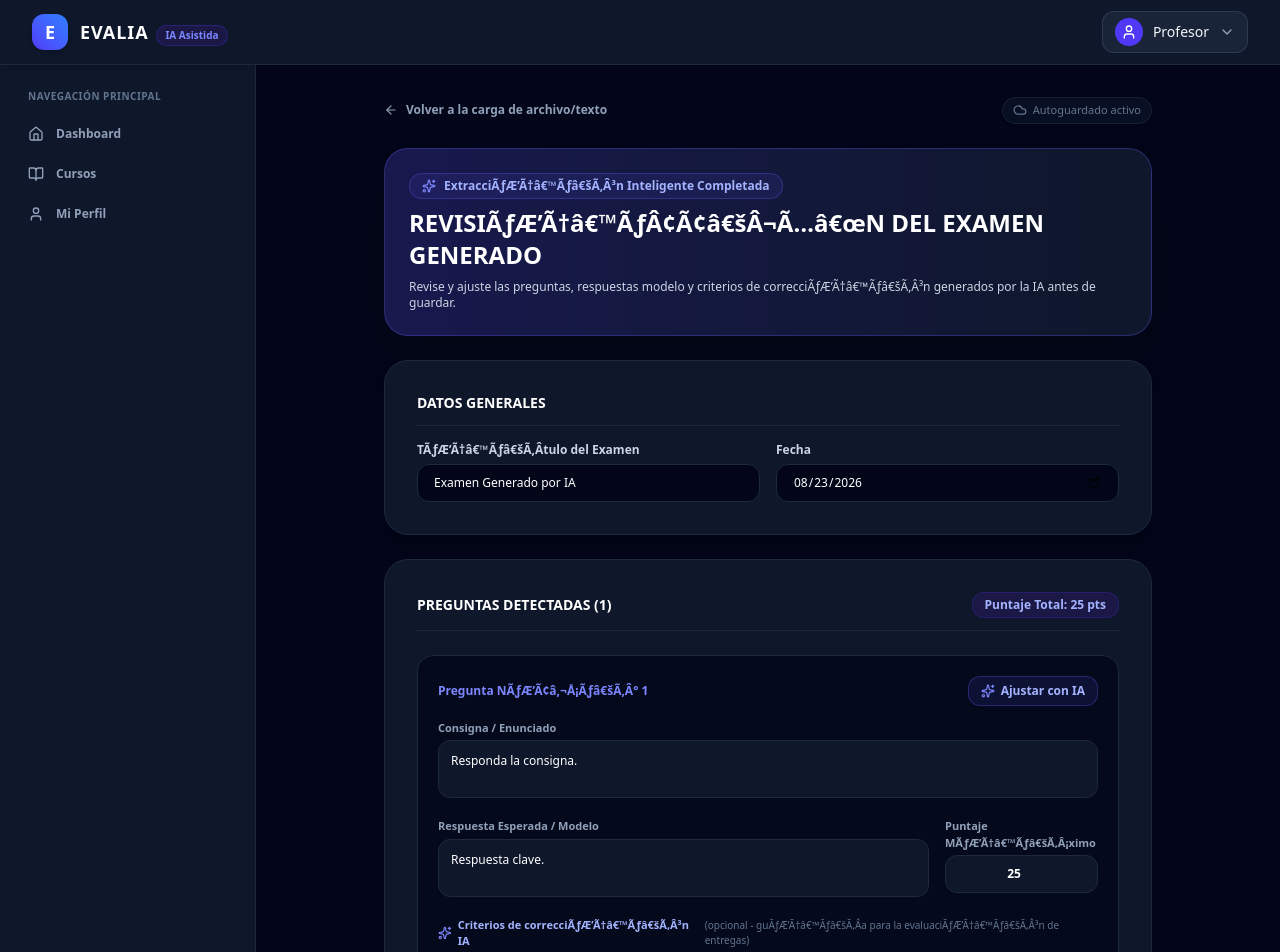
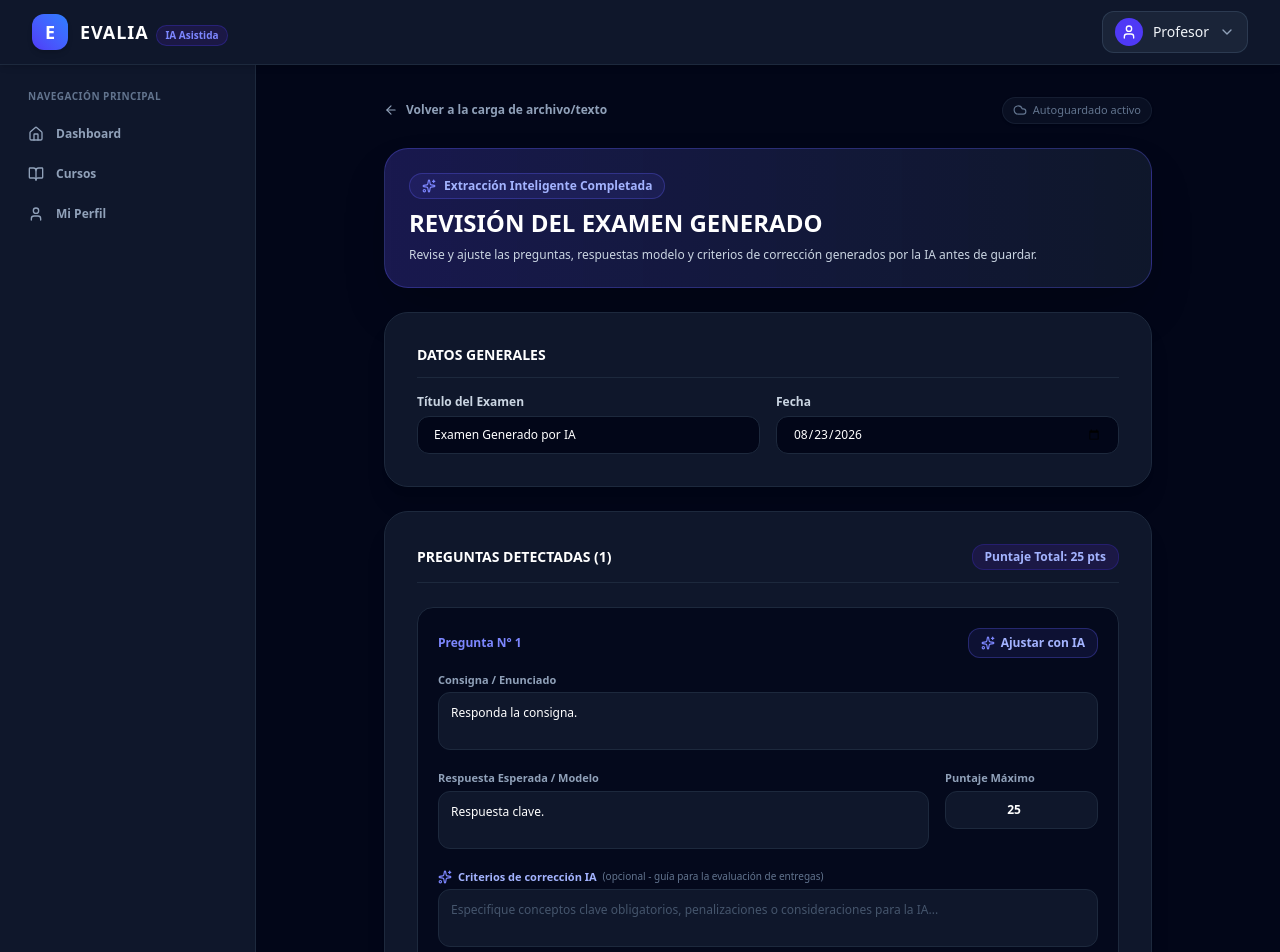
Before and after one commit to tooni-go/Front, a Next.js app: page /examenes/1/revision in a window 1280 px wide. Shown: the top 952 px of the page. Built offline with nearby package versions, Linux system fonts and the light colour scheme; no server answers.

Commit message:
fix(views): restaurar codificacion UTF-8 y caracteres especiales en vistas de examen

```diff
--- a/src/components/Views/ExamenEditarView.tsx
+++ b/src/components/Views/ExamenEditarView.tsx
@@ -33,7 +33,7 @@ export const ExamenEditarView: React.FC = () => {
 
   const examId = params.id;
   const [courseId, setCourseId] = useState<string | null>(null);
-  const [anioLectivo, setAnioLectivo] = useState<number>(2015);
+  const [anioLectivo, setAnioLectivo] = useState<number>(2024);
 
   const [titulo, setTitulo] = useState('');
   const [fecha, setFecha] = useState('');
@@ -100,7 +100,7 @@ export const ExamenEditarView: React.FC = () => {
         setTitulo(data.titulo);
         setFecha(data.fecha ? new Date(data.fecha).toISOString().split('T')[0] : '');
         setCourseId(data.cursoId);
-          if (data.curso?.anioLectivo) setAnioLectivo(data.curso.anioLectivo);
+        if (data.curso?.anioLectivo) setAnioLectivo(data.curso.anioLectivo);
         setEntregasCount(data.entregas?.length || 0);
 
         if (data.preguntas && data.preguntas.length > 0) {
@@ -252,12 +252,12 @@ export const ExamenEditarView: React.FC = () => {
             isOnline={isOnline}
           />
           <span className="px-3 py-1 bg-slate-900 border border-slate-700 rounded-lg text-[10px] font-bold text-slate-400">
-            MODO EDICIÃƒâ€œN
+            MODO EDICIÓN
           </span>
         </div>
       </div>
 
-      {/* Banner de recuperaciÃƒÂ³n de borrador previo */}
+      {/* Banner de recuperación de borrador previo */}
       {hasSavedDraft && showRestoreBanner && savedDraftMeta && (
         <div className="bg-indigo-950/70 border border-indigo-500/40 rounded-3xl p-5 flex flex-col sm:flex-row sm:items-center justify-between gap-4 shadow-xl animate-in fade-in duration-300">
           <div className="flex items-start gap-3.5">
@@ -272,7 +272,7 @@ export const ExamenEditarView: React.FC = () => {
                 </span>
               </h3>
               <p className="text-xs text-indigo-200/80 leading-relaxed">
-                TenÃƒÂ©s modificaciones guardadas en este equipo para este examen con {savedDraftData?.preguntas?.length || 0} consignas. Ã‚Â¿QuerÃƒÂ©s restaurarlas?
+                Tenés modificaciones guardadas en este equipo para este examen con {savedDraftData?.preguntas?.length || 0} consignas. ¿Querés restaurarlas?
               </p>
             </div>
           </div>
@@ -313,7 +313,7 @@ export const ExamenEditarView: React.FC = () => {
                 <AlertTriangle className="w-4 h-4 text-amber-400" />
                 Editar Examen
               </h2>
-              <p className="text-xs text-slate-400 mt-1">EstÃƒÂ¡s modificando un examen existente.</p>
+              <p className="text-xs text-slate-400 mt-1">Estás modificando un examen existente.</p>
             </div>
             {entregasCount > 0 && (
               <span className="px-3 py-1 bg-rose-950/80 border border-rose-800/40 rounded-xl text-[10px] font-bold text-rose-300 flex items-center gap-2">
@@ -326,7 +326,7 @@ export const ExamenEditarView: React.FC = () => {
           <div className="grid grid-cols-1 md:grid-cols-2 gap-4">
             <div>
               <label className="block text-xs font-semibold text-slate-300 mb-1.5">
-                TÃƒÂ­tulo del Examen <span className="text-indigo-400">*</span>
+                Título del Examen <span className="text-indigo-400">*</span>
               </label>
               <input
                 type="text"
@@ -357,10 +357,10 @@ export const ExamenEditarView: React.FC = () => {
           <div className="bg-amber-950/40 border border-amber-900/50 rounded-2xl p-4 flex items-start gap-3">
             <AlertTriangle className="w-5 h-5 text-amber-500 shrink-0 mt-0.5" />
             <div>
-              <h3 className="text-sm font-bold text-amber-400">AtenciÃƒÂ³n con los puntajes</h3>
+              <h3 className="text-sm font-bold text-amber-400">Atención con los puntajes</h3>
               <p className="text-xs text-amber-200/70 mt-1">
                 {puntajeTotal !== 10 && `El puntaje total del examen debe sumar exactamente 10. Actualmente suma ${puntajeTotal}. `}
-                {hasEmptyPoints && "Hay preguntas sin puntaje asignado. Se guardarÃƒÂ¡n con 0 puntos por defecto."}
+                {hasEmptyPoints && "Hay preguntas sin puntaje asignado. Se guardarán con 0 puntos por defecto."}
               </p>
             </div>
           </div>
@@ -387,7 +387,7 @@ export const ExamenEditarView: React.FC = () => {
               >
                 <div className="flex items-center justify-between">
                   <span className="text-xs font-black text-indigo-400">
-                    Pregunta NÃ‚Â°Ã‚Â° {q.numero}
+                    Pregunta N° {q.numero}
                   </span>
 
                   <div className="flex items-center gap-2">
@@ -444,7 +444,7 @@ export const ExamenEditarView: React.FC = () => {
 
                   <div>
                     <label className="block text-[11px] font-semibold text-slate-400 mb-1">
-                      Puntaje MÃƒÂ¡ximo
+                      Puntaje Máximo
                     </label>
                     <input
                       type="number"
@@ -480,7 +480,7 @@ export const ExamenEditarView: React.FC = () => {
             rows={2}
             value={criteriosIA}
             onChange={(e) => setCriteriosIA(e.target.value)}
-            placeholder="Ej: Tolerar sinÃƒÂ³nimos formales. Si falta el desarrollo pero el resultado final estÃƒÂ¡ bien, otorgar 50% de la nota."
+            placeholder="Ej: Tolerar sinónimos formales. Si falta el desarrollo pero el resultado final está bien, otorgar 50% de la nota."
             className="w-full bg-slate-950 border border-slate-800 focus:border-indigo-500 rounded-xl p-3 text-xs text-white placeholder-slate-600 focus:outline-none resize-none"
           />
         </div>
@@ -510,10 +510,10 @@ export const ExamenEditarView: React.FC = () => {
               <AlertTriangle className="w-5 h-5"/> Cuidado
             </h3>
             <p className="text-xs text-slate-300 leading-relaxed">
-              Este examen ya tiene <strong>{entregasCount} entregas registradas</strong>. Modificar las consignas o los puntajes afectarÃƒÂ¡ la coherencia del historial acadÃƒÂ©mico y las correcciones de IA.
+              Este examen ya tiene <strong>{entregasCount} entregas registradas</strong>. Modificar las consignas o los puntajes afectará la coherencia del historial académico y las correcciones de IA.
             </p>
             <p className="text-xs text-slate-400 italic">
-              Ã‚Â¿EstÃƒÂ¡s seguro de que deseas guardar los cambios?
+              ¿Estás seguro de que deseas guardar los cambios?
             </p>
             <div className="flex gap-3 justify-end pt-2">
               <button
@@ -529,7 +529,7 @@ export const ExamenEditarView: React.FC = () => {
                 className="px-4 py-2 bg-rose-600 hover:bg-rose-500 text-white text-xs font-bold rounded-xl shadow-lg flex items-center gap-2 disabled:opacity-50"
               >
                 {isSaving ? <Loader2 className="w-4 h-4 animate-spin"/> : null}
-                SÃƒÂ­, Guardar Cambios
+                Sí, Guardar Cambios
               </button>
             </div>
           </div>
--- a/src/components/Views/ExamenManualView.tsx
+++ b/src/components/Views/ExamenManualView.tsx
@@ -163,7 +163,7 @@ export const ExamenManualView: React.FC = () => {
         body: JSON.stringify(payload)
       });
 
-      // Limpiamos el borrador local tras ÃƒÂ©xito en el backend
+      // Limpiamos el borrador local tras éxito en el backend
       clearDraft();
 
       setSuccess(true);
@@ -186,7 +186,7 @@ export const ExamenManualView: React.FC = () => {
           className="inline-flex items-center gap-2 text-xs font-semibold text-slate-400 hover:text-white transition-colors"
         >
           <ArrowLeft className="w-3.5 h-3.5" />
-          <span>Cambiar mÃƒÂ©todo de creaciÃƒÂ³n</span>
+          <span>Cambiar método de creación</span>
         </button>
 
         <AutosaveBadge
@@ -196,7 +196,7 @@ export const ExamenManualView: React.FC = () => {
         />
       </div>
 
-      {/* Banner de recuperaciÃƒÂ³n de borrador previo */}
+      {/* Banner de recuperación de borrador previo */}
       {hasSavedDraft && showRestoreBanner && savedDraftMeta && (
         <div className="bg-indigo-950/70 border border-indigo-500/40 rounded-3xl p-5 flex flex-col sm:flex-row sm:items-center justify-between gap-4 shadow-xl animate-in fade-in duration-300">
           <div className="flex items-start gap-3.5">
@@ -211,7 +211,7 @@ export const ExamenManualView: React.FC = () => {
                 </span>
               </h3>
               <p className="text-xs text-indigo-200/80 leading-relaxed">
-                TenÃƒÂ©s un borrador guardado en este equipo con {savedDraftData?.preguntas?.length || 0} consignas redactadas. Ã‚Â¿QuerÃƒÂ©s restaurarlo?
+                Tenés un borrador guardado en este equipo con {savedDraftData?.preguntas?.length || 0} consignas redactadas. ¿Querés restaurarlo?
               </p>
             </div>
           </div>
@@ -257,7 +257,7 @@ export const ExamenManualView: React.FC = () => {
           <div className="grid grid-cols-1 md:grid-cols-2 gap-4">
             <div>
               <label className="block text-xs font-semibold text-slate-300 mb-1.5">
-                TÃƒÂ­tulo del Examen <span className="text-indigo-400">*</span>
+                Título del Examen <span className="text-indigo-400">*</span>
               </label>
               <input
                 type="text"
@@ -275,7 +275,6 @@ export const ExamenManualView: React.FC = () => {
               </label>
               <input
                 type="date"
-
                 value={fecha}
                 onChange={(e) => setFecha(e.target.value)}
                 className="w-full bg-slate-950 border border-slate-800 focus:border-indigo-500 rounded-xl px-4 py-2.5 text-xs text-white focus:outline-none"
@@ -289,10 +288,10 @@ export const ExamenManualView: React.FC = () => {
           <div className="bg-amber-950/40 border border-amber-900/50 rounded-2xl p-4 flex items-start gap-3">
             <AlertTriangle className="w-5 h-5 text-amber-500 shrink-0 mt-0.5" />
             <div>
-              <h3 className="text-sm font-bold text-amber-400">AtenciÃƒÂ³n con los puntajes</h3>
+              <h3 className="text-sm font-bold text-amber-400">Atención con los puntajes</h3>
               <p className="text-xs text-amber-200/70 mt-1">
                 {puntajeTotal !== 10 && `El puntaje total del examen debe sumar exactamente 10. Actualmente suma ${puntajeTotal}. `}
-                {hasEmptyPoints && "Hay preguntas sin puntaje asignado. Se guardarÃƒÂ¡n con 0 puntos por defecto."}
+                {hasEmptyPoints && "Hay preguntas sin puntaje asignado. Se guardarán con 0 puntos por defecto."}
               </p>
             </div>
           </div>
@@ -319,7 +318,7 @@ export const ExamenManualView: React.FC = () => {
               >
                 <div className="flex items-center justify-between">
                   <span className="text-xs font-black text-indigo-400">
-                    Pregunta NÃ‚Â° {q.numero}
+                    Pregunta N° {q.numero}
                   </span>
 
                   {preguntas.length > 1 && (
@@ -365,7 +364,7 @@ export const ExamenManualView: React.FC = () => {
 
                   <div>
                     <label className="block text-[11px] font-semibold text-slate-400 mb-1">
-                      Puntaje MÃƒÂ¡ximo
+                      Puntaje Máximo
                     </label>
                     <input
                       type="number"
@@ -401,7 +400,7 @@ export const ExamenManualView: React.FC = () => {
             rows={2}
             value={criteriosIA}
             onChange={(e) => setCriteriosIA(e.target.value)}
-            placeholder="Ej: Tolerar sinÃƒÂ³nimos formales. Si falta el desarrollo pero el resultado final estÃƒÂ¡ bien, otorgar 50% de la nota."
+            placeholder="Ej: Tolerar sinónimos formales. Si falta el desarrollo pero el resultado final está bien, otorgar 50% de la nota."
             className="w-full bg-slate-950 border border-slate-800 focus:border-indigo-500 rounded-xl p-3 text-xs text-white placeholder-slate-600 focus:outline-none resize-none"
           />
         </div>
--- a/src/components/Views/ExamenRevisionGeneradoView.tsx
+++ b/src/components/Views/ExamenRevisionGeneradoView.tsx
@@ -152,16 +152,11 @@ export const ExamenRevisionGeneradoView: React.FC = () => {
       return;
     }
     if (!titulo.trim()) {
-      setSaveError('Por favor ingrese un tÃƒÆ’Ã†â€™Ãƒâ€šÃ‚Â­tulo para el examen.');
+      setSaveError('Por favor ingrese un título para el examen.');
       return;
     }
     if (preguntas.length === 0) {
       setSaveError('El examen debe tener al menos una pregunta.');
-      return;
-    }
-    const anioLectivo = Number(course?.anioLectivo) || 2015;
-    if (fecha && new Date(fecha).getFullYear() < anioLectivo) {
-      setSaveError(`No se puede registrar un examen con fecha anterior al año lectivo del curso (${anioLectivo})`);
       return;
     }
 
@@ -190,7 +185,7 @@ export const ExamenRevisionGeneradoView: React.FC = () => {
         }
       );
 
-      // Limpiamos el borrador temporal tras guardar con ÃƒÆ’Ã†â€™Ãƒâ€šÃ‚Â©xito
+      // Limpiamos el borrador temporal tras guardar con éxito
       clearDraft();
       setPendingGeneratedExam(null);
       router.push(`/examenes/${created.id}`);
@@ -223,7 +218,7 @@ export const ExamenRevisionGeneradoView: React.FC = () => {
         />
       </div>
 
-      {/* Banner de recuperaciÃƒÆ’Ã†â€™Ãƒâ€šÃ‚Â³n de borrador previo */}
+      {/* Banner de recuperación de borrador previo */}
       {hasSavedDraft && showRestoreBanner && savedDraftMeta && (
         <div className="bg-indigo-950/70 border border-indigo-500/40 rounded-3xl p-5 flex flex-col sm:flex-row sm:items-center justify-between gap-4 shadow-xl animate-in fade-in duration-300">
           <div className="flex items-start gap-3.5">
@@ -232,13 +227,13 @@ export const ExamenRevisionGeneradoView: React.FC = () => {
             </div>
             <div className="space-y-1">
               <h3 className="text-xs font-bold text-white flex items-center gap-2 flex-wrap">
-                <span>Borrador de revisiÃƒÆ’Ã†â€™Ãƒâ€šÃ‚Â³n disponible</span>
+                <span>Borrador de revisión disponible</span>
                 <span className="text-[10px] px-2.5 py-0.5 rounded-full bg-indigo-900/90 text-indigo-300 font-semibold border border-indigo-700/60">
                   {savedDraftMeta.updatedAt.toLocaleString('es-ES')}
                 </span>
               </h3>
               <p className="text-xs text-indigo-200/80 leading-relaxed">
-                TenÃƒÆ’Ã†â€™Ãƒâ€šÃ‚Â©s modificaciones guardadas localmente de esta revisiÃƒÆ’Ã†â€™Ãƒâ€šÃ‚Â³n ({savedDraftData?.preguntas?.length || 0} consignas). ÃƒÆ’Ã¢â‚¬Å¡Ãƒâ€šÃ‚Â¿QuerÃƒÆ’Ã†â€™Ãƒâ€šÃ‚Â©s restaurarlas?
+                Tenés modificaciones guardadas localmente de esta revisión ({savedDraftData?.preguntas?.length || 0} consignas). ¿Querés restaurarlas?
               </p>
             </div>
           </div>
@@ -266,26 +261,26 @@ export const ExamenRevisionGeneradoView: React.FC = () => {
       <div className="bg-gradient-to-r from-indigo-900/50 to-slate-900 border border-indigo-500/30 rounded-3xl p-6 shadow-2xl space-y-2">
         <div className="inline-flex items-center gap-2 px-3 py-1 bg-indigo-500/10 border border-indigo-500/30 rounded-full text-indigo-300 text-xs font-semibold">
           <Sparkles className="w-3.5 h-3.5 text-indigo-400" />
-          ExtracciÃƒÆ’Ã†â€™Ãƒâ€šÃ‚Â³n Inteligente Completada
+          Extracción Inteligente Completada
         </div>
         <h1 className="text-2xl font-black text-white">
-          REVISIÃƒÆ’Ã†â€™ÃƒÂ¢Ã¢â€šÂ¬Ã…â€œN DEL EXAMEN GENERADO
+          REVISIÓN DEL EXAMEN GENERADO
         </h1>
         <p className="text-xs text-slate-300">
-          Revise y ajuste las preguntas, respuestas modelo y criterios de correcciÃƒÆ’Ã†â€™Ãƒâ€šÃ‚Â³n generados por la IA antes de guardar.
+          Revise y ajuste las preguntas, respuestas modelo y criterios de corrección generados por la IA antes de guardar.
         </p>
       </div>
 
-      {/* Aviso de revisiÃƒÆ’Ã†â€™Ãƒâ€šÃ‚Â³n cuando el origen requerÃƒÆ’Ã†â€™Ãƒâ€šÃ‚Â­a validaciÃƒÆ’Ã†â€™Ãƒâ€šÃ‚Â³n */}
+      {/* Aviso de revisión cuando el origen requería validación */}
       {pendingGeneratedExam?.requiereRevisionAviso && (
         <div className="p-4 bg-amber-950/60 border border-amber-800/80 rounded-2xl flex items-start gap-3 text-amber-200 text-xs shadow-lg animate-in fade-in duration-200">
           <AlertTriangle className="w-5 h-5 text-amber-400 shrink-0 mt-0.5" />
           <div>
             <p className="font-bold text-amber-300">
-              RevisiÃƒÆ’Ã†â€™Ãƒâ€šÃ‚Â³n recomendada por extracciÃƒÆ’Ã†â€™Ãƒâ€šÃ‚Â³n OCR/IA
+              Revisión recomendada por extracción OCR/IA
             </p>
             <p className="text-slate-300 mt-0.5">
-              El texto original proviene de un documento procesado automÃƒÆ’Ã†â€™Ãƒâ€šÃ‚Â¡ticamente. Verifique que las consignas y criterios reflejen con exactitud lo esperado.
+              El texto original proviene de un documento procesado automáticamente. Verifique que las consignas y criterios reflejen con exactitud lo esperado.
             </p>
           </div>
         </div>
@@ -303,7 +298,7 @@ export const ExamenRevisionGeneradoView: React.FC = () => {
       )}
 
       <div className="space-y-6">
-        {/* Datos BÃƒÆ’Ã†â€™Ãƒâ€šÃ‚Â¡sicos */}
+        {/* Datos Básicos */}
         <div className="bg-slate-900 border border-slate-800 rounded-3xl p-6 md:p-8 space-y-4 shadow-xl">
           <h2 className="text-sm font-bold text-white border-b border-slate-800 pb-3">
             DATOS GENERALES
@@ -312,7 +307,7 @@ export const ExamenRevisionGeneradoView: React.FC = () => {
           <div className="grid grid-cols-1 md:grid-cols-2 gap-4">
             <div>
               <label className="block text-xs font-semibold text-slate-300 mb-1.5">
-                TÃƒÆ’Ã†â€™Ãƒâ€šÃ‚Â­tulo del Examen
+                Título del Examen
               </label>
               <input
                 type="text"
@@ -334,8 +329,7 @@ export const ExamenRevisionGeneradoView: React.FC = () => {
               />
             </div>
           </div>
-
-          </div>
+        </div>
 
         {/* Lista de preguntas generadas */}
         <div className="bg-slate-900 border border-slate-800 rounded-3xl p-6 md:p-8 space-y-6 shadow-xl">
@@ -356,7 +350,7 @@ export const ExamenRevisionGeneradoView: React.FC = () => {
               >
                 <div className="flex items-center justify-between">
                   <span className="text-xs font-bold text-indigo-400">
-                    Pregunta NÃƒÆ’Ã¢â‚¬Å¡Ãƒâ€šÃ‚Â° {q.numero}
+                    Pregunta N° {q.numero}
                   </span>
                   <div className="flex items-center gap-2">
                     <button
@@ -417,7 +411,7 @@ export const ExamenRevisionGeneradoView: React.FC = () => {
 
                   <div>
                     <label className="block text-[11px] font-semibold text-slate-400 mb-1">
-                      Puntaje MÃƒÆ’Ã†â€™Ãƒâ€šÃ‚Â¡ximo
+                      Puntaje Máximo
                     </label>
                     <input
                       type="number"
@@ -436,13 +430,13 @@ export const ExamenRevisionGeneradoView: React.FC = () => {
                   </div>
                 </div>
 
-                {/* Criterios de CorrecciÃƒÆ’Ã†â€™Ãƒâ€šÃ‚Â³n IA (Subtarea 2) */}
+                {/* Criterios de Corrección IA (Subtarea 2) */}
                 <div>
                   <label className="block text-[11px] font-semibold text-indigo-300 mb-1 flex items-center gap-1.5">
                     <Sparkles className="w-3.5 h-3.5 text-indigo-400" />
-                    <span>Criterios de correcciÃƒÆ’Ã†â€™Ãƒâ€šÃ‚Â³n IA</span>
+                    <span>Criterios de corrección IA</span>
                     <span className="text-[10px] text-slate-500 font-normal">
-                      (opcional - guÃƒÆ’Ã†â€™Ãƒâ€šÃ‚Â­a para la evaluaciÃƒÆ’Ã†â€™Ãƒâ€šÃ‚Â³n de entregas)
+                      (opcional - guía para la evaluación de entregas)
                     </span>
                   </label>
                   <textarea
@@ -468,7 +462,7 @@ export const ExamenRevisionGeneradoView: React.FC = () => {
           </button>
         </div>
 
-        {/* Botones de AcciÃƒÆ’Ã†â€™Ãƒâ€šÃ‚Â³n */}
+        {/* Botones de Acción */}
         <div className="flex flex-wrap items-center justify-end gap-3 pt-2">
           <button
             type="button"
```
